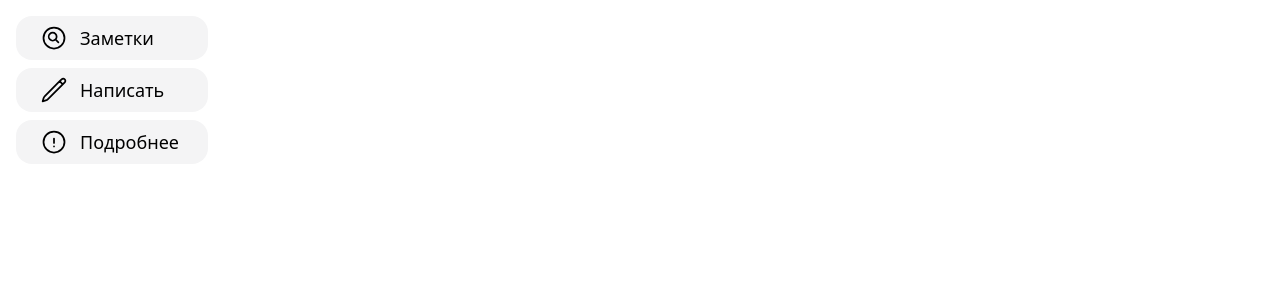
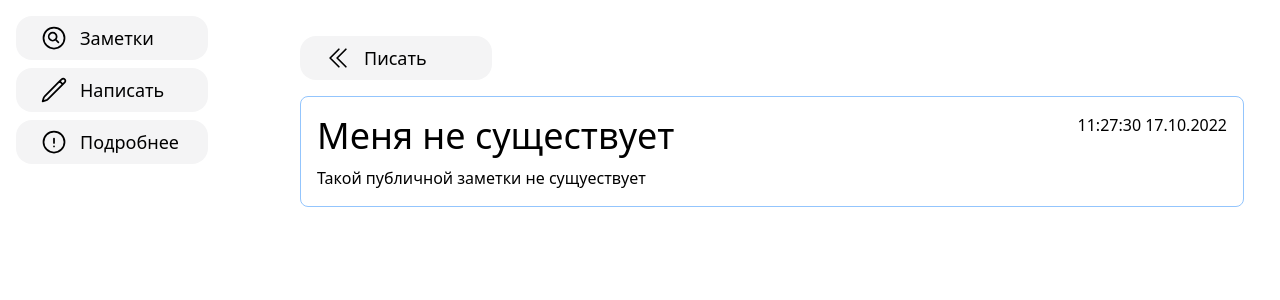
Before and after one commit to artegoser/AnoPaper, a React (Vite) app: page /pubNotes/1 in a window 1280 px wide. Shown: the top 300 px of the page. Built offline with nearby package versions, Linux system fonts and the light colour scheme; no server answers.

Commit message:
feat: public note page

```diff
--- a/src/App.jsx
+++ b/src/App.jsx
@@ -6,6 +6,8 @@ import Save from "./pages/save-local";
 import Publish from "./pages/publish";
 import Note from "./pages/note";
 import Notes from "./pages/notes";
+import PubNote from "./pages/pubNote";
+import PubError from "./pages/pubError";
 
 function App() {
   Storage.prototype.setObj = function (key, obj) {
@@ -24,6 +26,8 @@ function App() {
           <Route path="/notes/save-local" element={<Save />} />
           <Route path="/notes/publish" element={<Publish />} />
           <Route path="/notes/:id" element={<Note />} />
+          <Route path="/pubNotes/:id" element={<PubNote />} />
+          <Route path="/pubError" element={<PubError />} />
           <Route
             path="/about"
             element={<div className="col-span-4">О сервисе</div>}
--- a/src/components/notePlaceholder.jsx
+++ /dev/null
@@ -1,14 +0,0 @@
-function NotePlaceholder() {
-  return (
-    <div className="grid grid-cols-2 gap-4  w-full animate-pulse border border-blue-300 shadow rounded-lg p-4">
-      <div className="h-6 bg-slate-100 dark:bg-slate-700 rounded-lg col-span-2 sm:col-span-1 pl-2">
-        Название...
-      </div>
-      <div className="h-64 bg-slate-100 dark:bg-slate-700 rounded-lg col-span-2 pl-2">
-        Описание...
-      </div>
-    </div>
-  );
-}
-
-export default NotePlaceholder;
--- a/src/pages/note.jsx
+++ b/src/pages/note.jsx
@@ -1,5 +1,4 @@
 import ReactMarkdown from "react-markdown";
-import { useState, useEffect } from "react";
 import { useParams } from "react-router-dom";
 import printDate from "../components/utils";
 import { ChevronDoubleLeftIcon } from "@heroicons/react/24/outline";
@@ -7,11 +6,8 @@ import { Button, IconWithButton } from "../components/button";
 
 function Note() {
   let params = useParams();
-  const [note, setNote] = useState(false);
 
-  useEffect(() => {
-    setNote(localStorage.getObj("Notes")[params.id]);
-  }, []);
+  let note = localStorage.getObj("Notes")[params.id];
 
   if (note) {
     return (
--- /dev/null
+++ b/src/pages/pubError.jsx
@@ -0,0 +1,34 @@
+import printDate from "../components/utils";
+import { ChevronDoubleLeftIcon } from "@heroicons/react/24/outline";
+import { Button, IconWithButton } from "../components/button";
+
+function PubError() {
+  return (
+    <div className="">
+      <Button className="mb-4" href="/">
+        <IconWithButton
+          icon={
+            <ChevronDoubleLeftIcon className="transform translate-z-0 h-7 w-7" />
+          }
+        >
+          Вернуться
+        </IconWithButton>
+      </Button>
+      <div className="border border-blue-300 rounded-lg p-4">
+        <div className="grid grid-cols-1 lg:grid-cols-2">
+          <h2 className="font-medium text-center lg:text-left leading-tight text-4xl mt-0 mb-2">
+            Ошибка в публикации заметки
+          </h2>
+          <div className="justify-self-center lg:justify-self-end">
+            {printDate(Date.now())}
+          </div>
+        </div>
+        <div className="w-full md">
+          Заметка не была опубликована из-за неизвестной ошибки
+        </div>
+      </div>
+    </div>
+  );
+}
+
+export default PubError;
--- /dev/null
+++ b/src/pages/pubNote.jsx
@@ -0,0 +1,66 @@
+import ReactMarkdown from "react-markdown";
+import { useState } from "react";
+import { useParams } from "react-router-dom";
+import printDate from "../components/utils";
+import { ChevronDoubleLeftIcon } from "@heroicons/react/24/outline";
+import { Button, IconWithButton } from "../components/button";
+
+function PubNote() {
+  let params = useParams();
+
+  let [note, setNote] = useState();
+
+  if (!note)
+    fetch(`/get-note/${params.id}`)
+      .then((data) => {
+        data
+          .json()
+          .then((data) => {
+            console.log("awdawd");
+            setNote(data);
+          })
+          .catch(() => {
+            setNote({
+              text: "Такой публичной заметки не сущуествует",
+              name: "Меня не существует",
+              time: Date.now(),
+            });
+          });
+      })
+      .catch(() => {
+        setNote({
+          text: "Такой публичной заметки не сущуествует",
+          name: "Меня не существует",
+          time: Date.now(),
+        });
+      });
+
+  return (
+    <div className="">
+      <Button className="mb-4" href="/">
+        <IconWithButton
+          icon={
+            <ChevronDoubleLeftIcon className="transform translate-z-0 h-7 w-7" />
+          }
+        >
+          Писать
+        </IconWithButton>
+      </Button>
+      <div className="border border-blue-300 rounded-lg p-4">
+        <div className="grid grid-cols-1 lg:grid-cols-2">
+          <h2 className="font-medium text-center lg:text-left leading-tight text-4xl mt-0 mb-2">
+            {note?.name || "Загрузка..."}
+          </h2>
+          <div className="justify-self-center lg:justify-self-end">
+            {printDate(note?.time || Date.now())}
+          </div>
+        </div>
+        <div className="w-full md">
+          <ReactMarkdown>{note?.text || "Загрузка..."}</ReactMarkdown>
+        </div>
+      </div>
+    </div>
+  );
+}
+
+export default PubNote;
```
